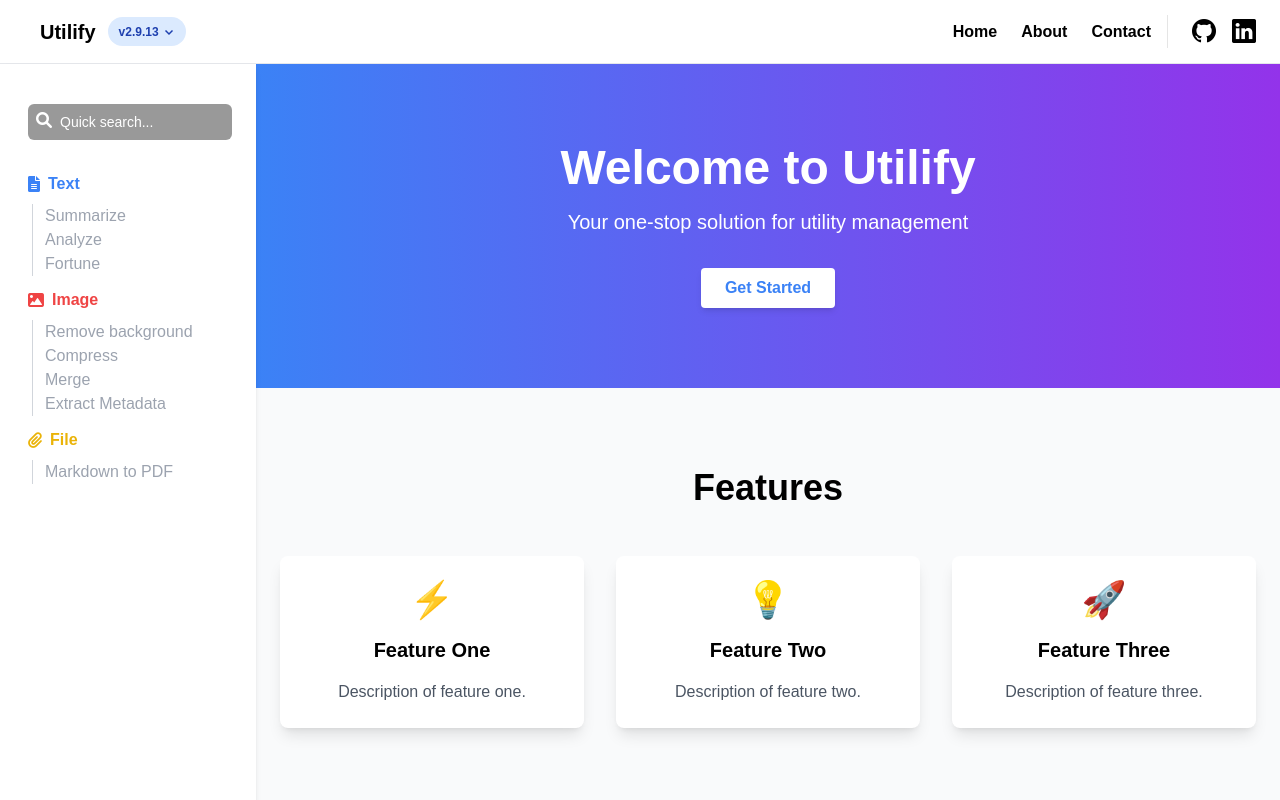
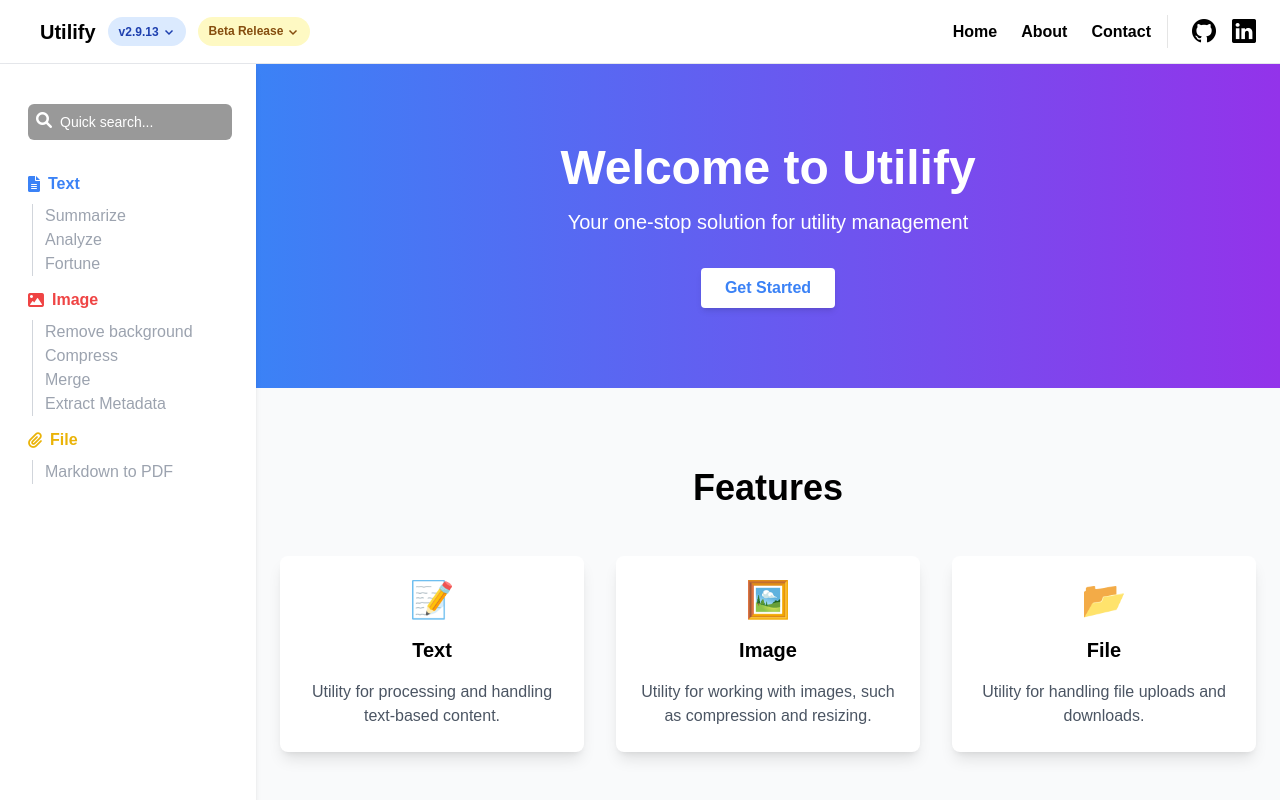
Before and after one commit to SSKnT/utilify-webapp, a React (Vite) app in the folder React/Utilify/: page / in a window 1280 px wide. Shown: the top 800 px of the page. Built offline with nearby package versions, Linux system fonts and the light colour scheme.

Commit message:
fixed some issues

```diff
--- a/React/Utilify/src/components/header.jsx
+++ b/React/Utilify/src/components/header.jsx
@@ -23,8 +23,22 @@ const Header = () => {
           </Link>
         </div>
 
-          <Badge variant="default" className='ml-2 md:ml-3 font-sans h-[80%] md:h-[60%] text-blue-800 bg-blue-100 hover:bg-blue-200 bg-opacity-70 md:bg-opacity-100 '>
+          <Badge variant="default" className=' ml-2 md:ml-3 font-sans h-[80%] md:h-[60%] text-blue-800 bg-blue-100 hover:bg-blue-200 bg-opacity-70 md:bg-opacity-100 '>
             v2.9.13
+            <svg
+              xmlns="http://www.w3.org/2000/svg"
+              className="ml-1 w-3 h-4 inline-block"
+              fill="none"
+              stroke="currentColor"
+              viewBox="0 0 24 24"
+              strokeWidth="3"
+            >
+              <path d="M19 9l-7 7-7-7" />
+            </svg>
+          </Badge>
+
+          <Badge variant="default" className='hidden md:block md:pt-[4px] xl:pt-[5px] ml-2 md:ml-3 font-sans h-[80%] md:h-[60%] text-yellow-800 bg-yellow-100 hover:bg-yellow-200 bg-opacity-70 md:bg-opacity-100 '>
+            Beta Release
             <svg
               xmlns="http://www.w3.org/2000/svg"
               className="ml-1 w-3 h-4 inline-block"
--- a/React/Utilify/src/pages/home.jsx
+++ b/React/Utilify/src/pages/home.jsx
@@ -31,9 +31,9 @@ const HeroSection = () => {
 // Features Section
 const FeaturesSection = () => {
     const features = [
-        { title: "Feature One", description: "Description of feature one.", icon: "⚡" },
-        { title: "Feature Two", description: "Description of feature two.", icon: "💡" },
-        { title: "Feature Three", description: "Description of feature three.", icon: "🚀" },
+        { title: "Text", description: "Utility for processing and handling text-based content.", icon: "📝" },
+        { title: "Image", description: "Utility for working with images, such as compression and resizing.", icon: "🖼️" },
+        { title: "File", description: "Utility for handling file uploads and downloads.", icon: "📂" }
     ];
 
     return (
@@ -102,6 +102,7 @@ const ContactSection = () => {
                         <input
                             type="text"
                             id="name"
+                            autoComplete='name'
                             className="w-full border border-gray-600 bg-gray-700 text-gray-200 rounded-lg p-3 focus:outline-none focus:border-blue-500 focus:ring-1 focus:ring-blue-500"
                             placeholder="Your Name"
                         />
@@ -116,6 +117,7 @@ const ContactSection = () => {
                         <input
                             type="email"
                             id="email"
+                            autoComplete='email'
                             className="w-full border border-gray-600 bg-gray-700 text-gray-200 rounded-lg p-3 focus:outline-none focus:border-blue-500 focus:ring-1 focus:ring-blue-500"
                             placeholder="Your Email"
                         />
--- a/React/Utilify/src/pages/text_fortune.jsx
+++ b/React/Utilify/src/pages/text_fortune.jsx
@@ -40,8 +40,10 @@ const GetFortune = () => {
     try {
       setShowFortune(true);
       const fortune = await getFortune();
+      setTimeout(() => {
       setQuery(fortune);
       setLoading(false);
+      }, 1200);
     } catch (error) {
       toast.error('An error occurred. Please try again later.');
       setLoading(false);
@@ -61,8 +63,10 @@ const GetFortune = () => {
 
       {/* Input Section */}
       <div className="w-full max-w-lg bg-white shadow-lg rounded-lg p-6">
-        {loading ? (
-          <Skeleton className="w-full h-10" />
+        {loading ? (<>
+          <Skeleton className='w-[20%] h-6 text-left bg-blue-200 mb-2' />
+          <Skeleton className="w-full h-24 mb-2 bg-blue-200" />
+          </>
         ) : (
           <div className={` ${showFortune ? 'block' : 'hidden'} `}>
             <label
--- a/React/Utilify/tailwind.config.js
+++ b/React/Utilify/tailwind.config.js
@@ -1,22 +1,19 @@
 /** @type {import('tailwindcss').Config} */
 export default {
-    darkMode: ["class"],
-    content: [
-    "./index.html",
-    "./src/**/*.{js,ts,jsx,tsx}",
-  ],
+  darkMode: ['class'],
+  content: ['./index.html', './src/**/*.{js,ts,jsx,tsx}'],
   theme: {
     extend: {
       fontFamily: {
-  			sans: ['Inter var', 'sans-serif']
+        sans: ['Inter var', 'sans-serif'],
       },
       borderRadius: {
         lg: 'var(--radius)',
         md: 'calc(var(--radius) - 2px)',
-  			sm: 'calc(var(--radius) - 4px)'
+        sm: 'calc(var(--radius) - 4px)',
       },
-  		colors: {}
-  	}
+      colors: {},
     },
-  plugins: [require("tailwindcss-animate")],
-}
+  },
+  plugins: [require('tailwindcss-animate')],
+};
```
Lines whose indentation alone changed are shown as unchanged.
